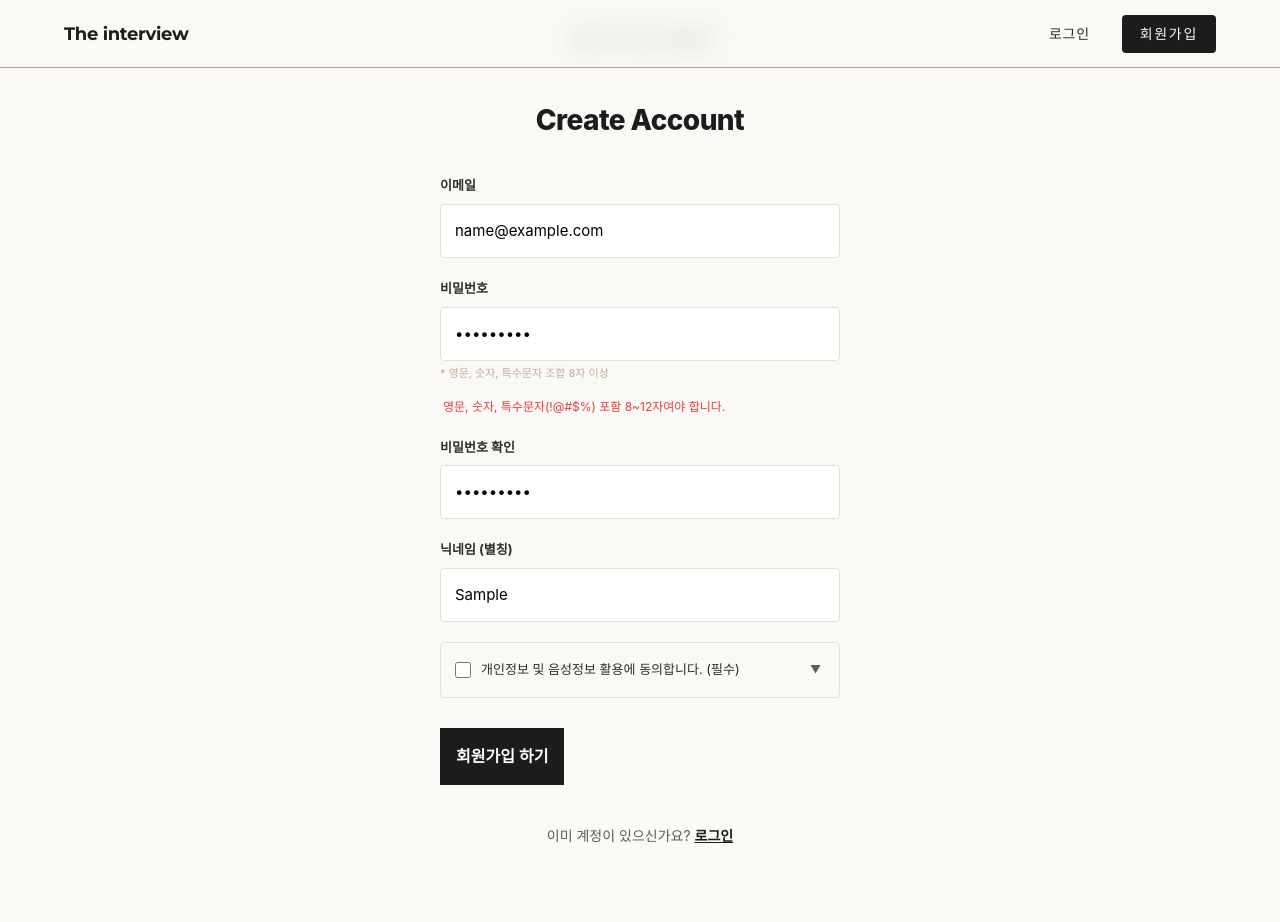
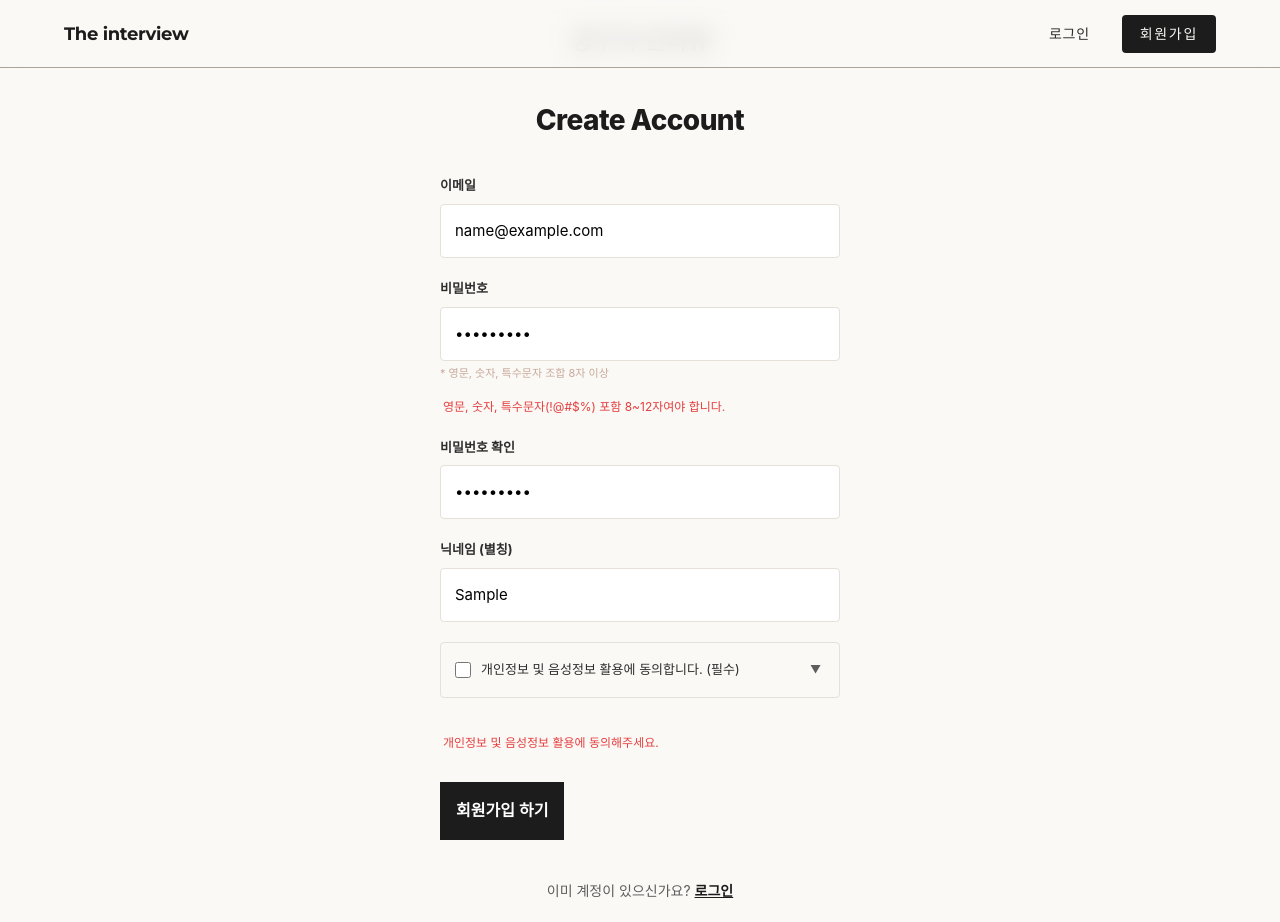
Before and after one commit to wynsumhi/the-interview, a Next.js app in the folder fe/: page /signup in a window 1280 px wide. Both pictures are taken after typing "name@example.com", "Sample123", "Sample123", "Sample" into the empty fields and a click on the button "회원가입 하기". Before the commit the page ends 868 px from the top, so only its background shows below. Built offline with nearby package versions, Linux system fonts and the light colour scheme; a web font is replaced by a local one.

Commit message:
S14P21A307-340 feat: 데이터 활용 동의하지 않은 경우 회원 가입 차단 로직 구현

```diff
--- a/fe/src/app/signup/page.tsx
+++ b/fe/src/app/signup/page.tsx
@@ -31,6 +31,7 @@ export default function SignupPage() {
     email: "",
     password: "",
     confirmPassword: "",
+    voiceConsent: "",
     general: "", // 서버에서 온 에러 메시지
   });
 
@@ -45,6 +46,7 @@ export default function SignupPage() {
       email: "",
       password: "",
       confirmPassword: "",
+      voiceConsent: "",
       general: "",
     };
     let isValid = true;
@@ -59,6 +61,12 @@ export default function SignupPage() {
     // 비밀번호 일치 검사
     if (password !== confirmPassword) {
       newErrors.confirmPassword = "비밀번호가 일치하지 않습니다.";
+      isValid = false;
+    }
+
+    // 음성 데이터 활용 동의 검사
+    if (!voiceConsent) {
+      newErrors.voiceConsent = "개인정보 및 음성정보 활용에 동의해주세요.";
       isValid = false;
     }
 
@@ -297,6 +305,9 @@ export default function SignupPage() {
               </div>
             )}
           </div>
+          {errors.voiceConsent && (
+            <span className={styles.error}>{errors.voiceConsent}</span>
+          )}
 
           <div className={styles.submitGroup}>
             {/* 서버에서 온 에러 메시지 (이메일 중복 등) */}
```
